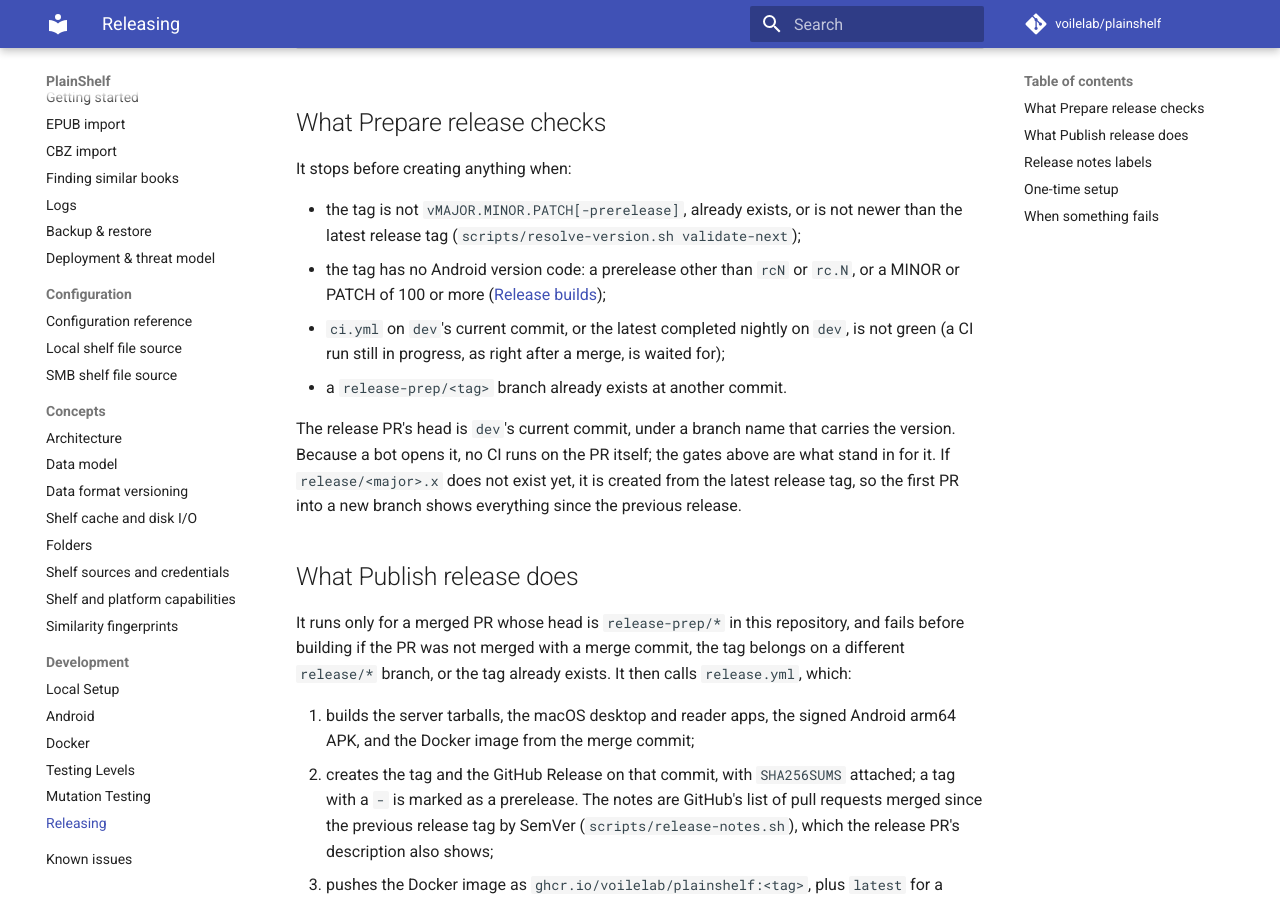
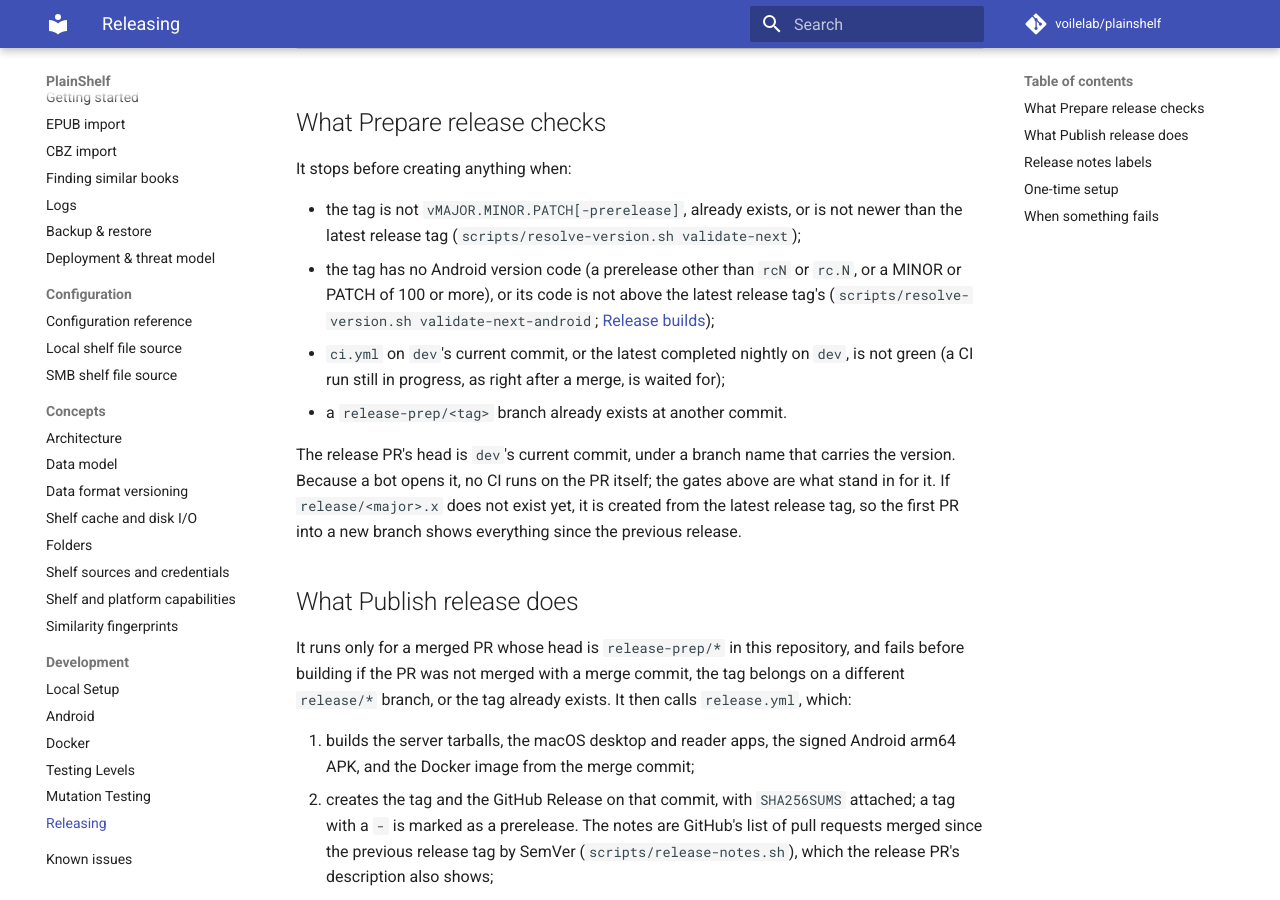
Before and after one commit to voilelab/plainshelf, an MkDocs documentation site: the page built from docs/development/releasing.md, in a window 1280 px wide and 900 px high, scrolled down 538 px. Built offline with MkDocs 1.6.1 and Material for MkDocs 9.7.7, drawn with Linux system fonts in a browser that asks for light colours; comment, search, counter and statistics services are not loaded.

Commit message:
Refuse release tags whose Android versionCode does not rise
validate-next accepts v1.0.0-rc1 after v1.0.0-rc.2 and rc2 after rc10,
both of which map to a lower versionCode. Prepare release now runs
validate-next-android, which compares against the latest release tag.

Co-Authored-By: Claude Opus 5.5 <noreply@anthropic.com>
Claude-Session: https://claude.ai/code/session_01DdNHJ3XtmzQvE354Wmd8wS

```diff
--- a/docs/development/releasing.md
+++ b/docs/development/releasing.md
@@ -18,9 +18,10 @@ It stops before creating anything when:
 
 - the tag is not `vMAJOR.MINOR.PATCH[-prerelease]`, already exists, or is not
   newer than the latest release tag (`scripts/resolve-version.sh validate-next`);
-- the tag has no Android version code: a prerelease other than `rcN` or
-  `rc.N`, or a MINOR or PATCH of 100 or more
-  ([Release builds](android.md#release-builds));
+- the tag has no Android version code (a prerelease other than `rcN` or
+  `rc.N`, or a MINOR or PATCH of 100 or more), or its code is not above the
+  latest release tag's (`scripts/resolve-version.sh validate-next-android`;
+  [Release builds](android.md#release-builds));
 - `ci.yml` on `dev`'s current commit, or the latest completed nightly on `dev`,
   is not green (a CI run still in progress, as right after a merge, is waited
   for);
```
Also changed, not shown: docs/development/android.md (+4 -1 lines), 3 other files.
